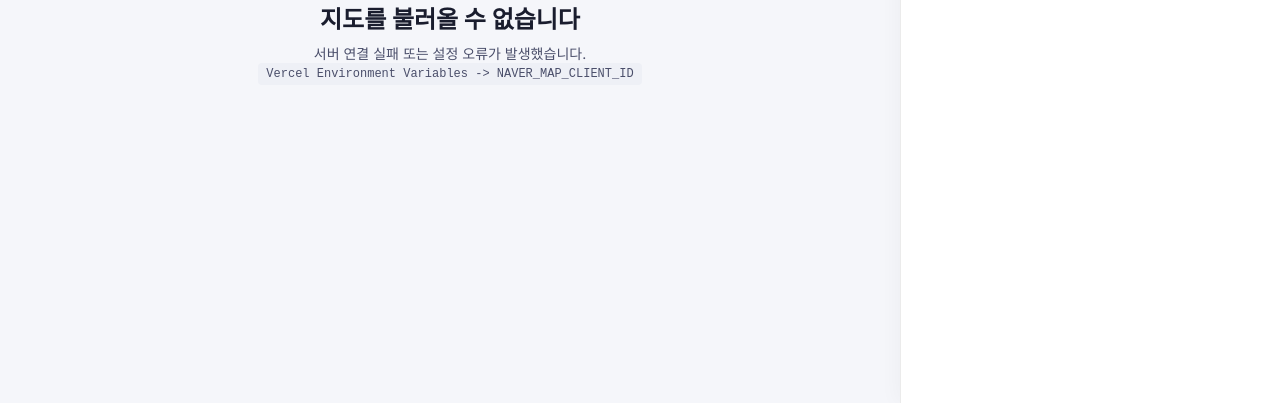
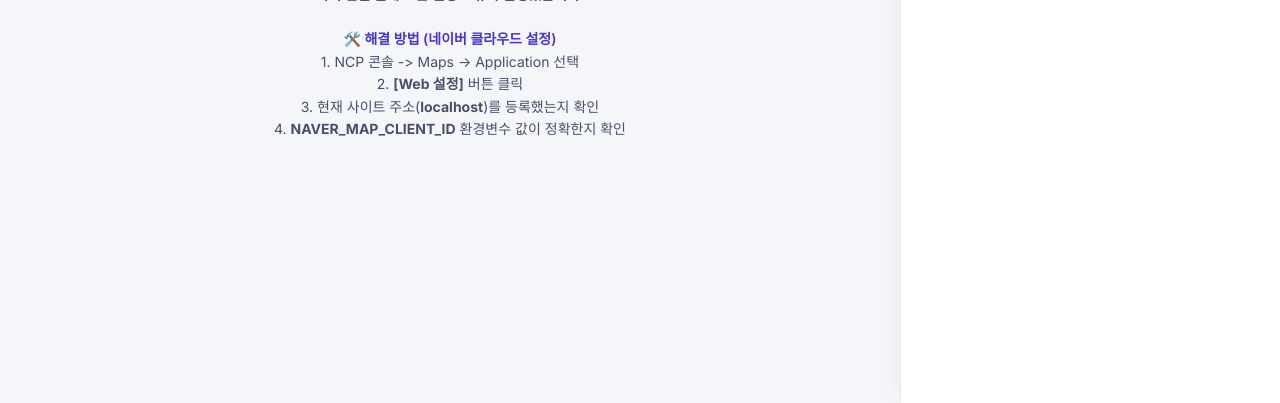
Before and after one commit to ktm9898/sangkwon-analysis, a website: page index.html in a window 1280 px wide. Shown: the part 397-800 px from the top of the page. Drawn offline with Linux system fonts and the light colour scheme; no server answers.

Commit message:
fix_map_debug

```diff
--- a/index.html
+++ b/index.html
@@ -271,10 +271,15 @@
       document.getElementById('map').innerHTML = `
         <div style="display: flex; align-items: center; justify-content: center; height: 100%; background: #f5f6fa; color: #1a1d2e; font-family: 'Inter', sans-serif; text-align: center; padding: 40px;">
           <div>
-            <div style="font-size: 48px; margin-bottom: 16px;">🗺️</div>
-            <h2 style="margin-bottom: 8px;">지도를 불러올 수 없습니다</h2>
-            <p style="color: #4a4e6a; font-size: 14px;">${msg}<br>
-              <code style="background: #eef0f6; padding: 4px 8px; border-radius: 4px; font-size: 12px;">Vercel Environment Variables -> NAVER_MAP_CLIENT_ID</code>
+            <div style="font-size: 48px; margin-bottom: 16px;">⚠️</div>
+            <h2 style="margin-bottom: 8px;">지도 로드 실패</h2>
+            <p style="color: #4a4e6a; font-size: 14px; line-height: 1.6;">
+              <b>${msg}</b><br><br>
+              <span style="font-weight: 600; color: #4834d4;">🛠️ 해결 방법 (네이버 클라우드 설정)</span><br>
+              1. NCP 콘솔 -> Maps -> Application 선택<br>
+              2. <b>[Web 설정]</b> 버튼 클릭<br>
+              3. 현재 사이트 주소(<b>${window.location.hostname}</b>)를 등록했는지 확인<br>
+              4. <b>NAVER_MAP_CLIENT_ID</b> 환경변수 값이 정확한지 확인
             </p>
           </div>
         </div>
```
Also changed, not shown: api/index.js (+9 -1 lines).
